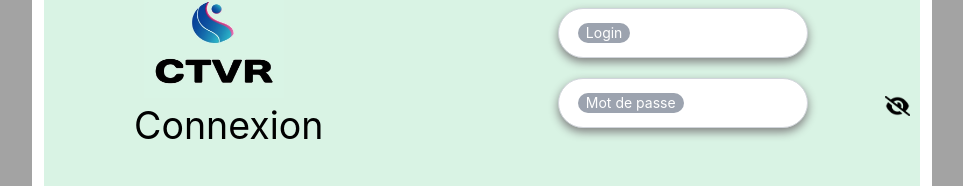
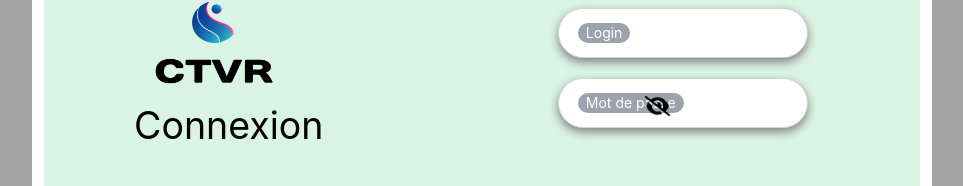
Before and after one commit to SupCrown/sae3, a Vue app in the folder CTVR_project/: page / in a window 1280 px wide. Shown: the part 294-480 px from the top of the page, without its empty margins (158-1121 px from the left). Built offline with nearby package versions, Linux system fonts and the light colour scheme.

Commit message:
changement

```diff
--- a/CTVR_project/src/Logue.vue
+++ b/CTVR_project/src/Logue.vue
@@ -57,7 +57,7 @@
             :src="passwordInputType === 'password' ? './src/assets/eye-slash-solid.png' : './src/assets/eye-solid.png'"
             alt="Toggle visibility"
             @click="togglePasswordVisibility"
-            class="absolute top-1/2 right-3 transform -translate-y-1/2 h-5 cursor-pointer mr-40 pr-10"
+            class="absolute top-1/2 right-3 transform -translate-y-1/2 h-5 cursor-pointer mr-[440px]"
             />
 
             <!-- Bouton Connexion -->
```
